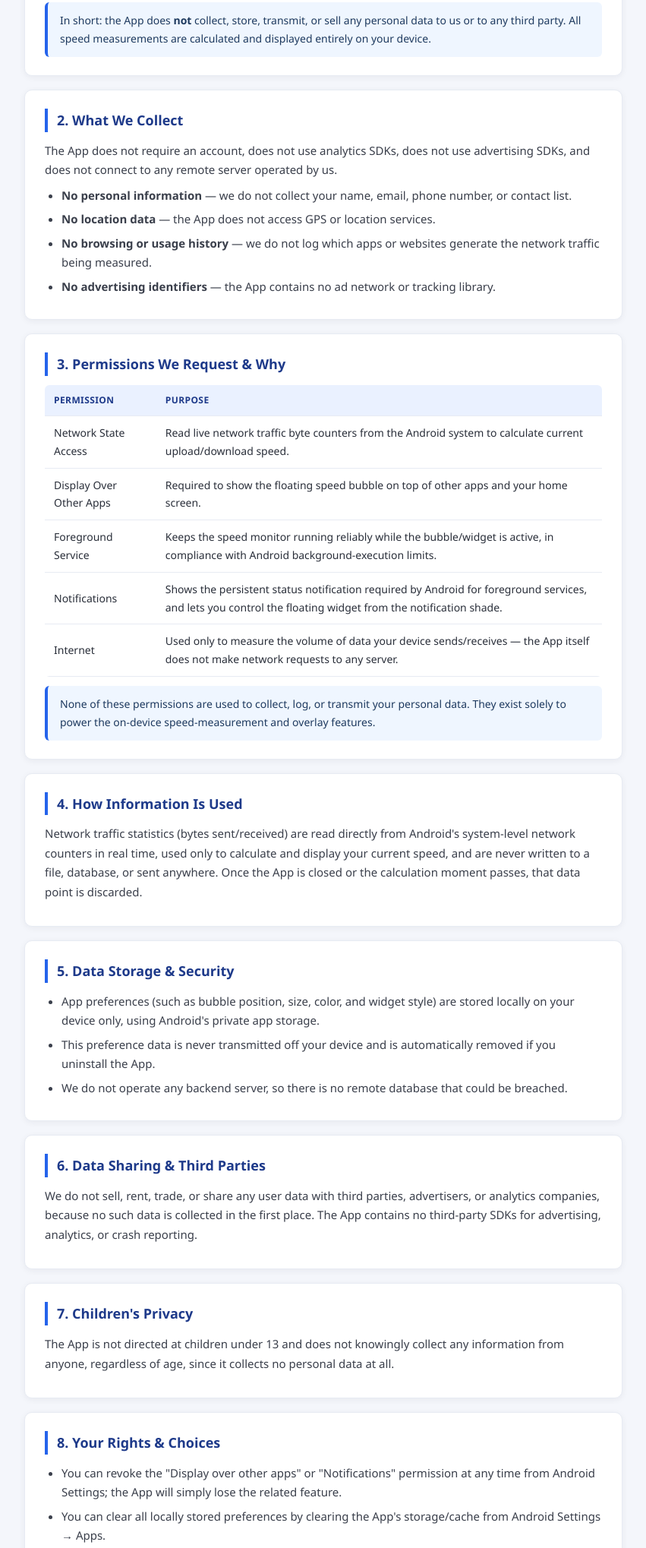
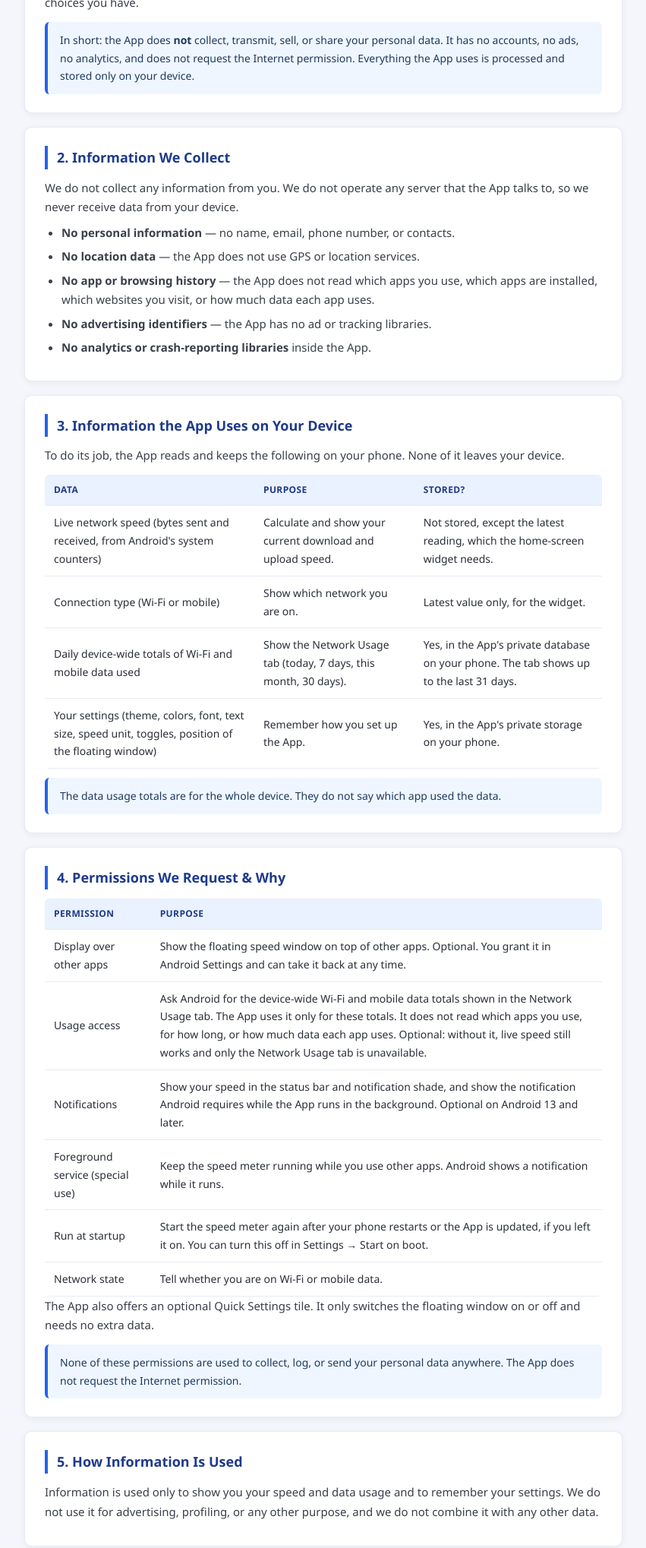
Before and after one commit to saurabhkaipurkar/Float-Internet-Meter, a plain HTML site: page privacy.html in a window 1280 px wide. Shown: the part 323-2361 px from the top of the page at 76% size, without its empty margins (214-1065 px from the left). Drawn offline with Linux system fonts and the light colour scheme.

Commit message:
Update privacy policy details and sections

```diff
--- a/privacy.html
+++ b/privacy.html
@@ -12,131 +12,196 @@
 
   <header>
     <h1>Privacy Policy</h1>
-    <p>Float Internet Meter &nbsp;|&nbsp; Last updated: August 6, 2026</p>
+    <p>Float Internet Meter &nbsp;|&nbsp; Last updated: October 27, 2026</p>
   </header>
 
   <main>
 
     <section id="overview">
       <h2>1. Overview</h2>
-      <p>Float Internet Meter ("the App", "we", "our") is an Android utility that displays a real-time floating
-        bubble and home-screen widget showing your device's live internet upload and download speed. This Privacy Policy
-        explains what information the App accesses, how it is used, and your rights regarding that information.</p>
-      <div class="note">In short: the App does <strong>not</strong> collect, store, transmit, or sell any personal data
-        to us or to any third party. All speed measurements are calculated and displayed entirely on your device.</div>
+      <p>Float Internet Meter ("the App", "we", "our") is an Android utility that shows your live internet speed in a
+        floating window, in the status bar, and in a home-screen widget. It also shows how much Wi-Fi and mobile data
+        your device has used. The App is published by DEVELOPER_NAME ("the Developer"). This Privacy Policy explains
+        what the App accesses on your device, how that information is used, and the choices you have.</p>
+      <div class="note">In short: the App does <strong>not</strong> collect, transmit, sell, or share your personal
+        data. It has no accounts, no ads, no analytics, and does not request the Internet permission. Everything the
+        App uses is processed and stored only on your device.</div>
     </section>
 
     <section id="collect">
-      <h2>2. What We Collect</h2>
-      <p>The App does not require an account, does not use analytics SDKs, does not use advertising SDKs, and does not
-        connect to any remote server operated by us.</p>
+      <h2>2. Information We Collect</h2>
+      <p>We do not collect any information from you. We do not operate any server that the App talks to, so we never
+        receive data from your device.</p>
       <ul>
-        <li><strong>No personal information</strong> — we do not collect your name, email, phone number, or contact
-          list.</li>
-        <li><strong>No location data</strong> — the App does not access GPS or location services.</li>
-        <li><strong>No browsing or usage history</strong> — we do not log which apps or websites generate the network
-          traffic being measured.</li>
-        <li><strong>No advertising identifiers</strong> — the App contains no ad network or tracking library.</li>
+        <li><strong>No personal information</strong> — no name, email, phone number, or contacts.</li>
+        <li><strong>No location data</strong> — the App does not use GPS or location services.</li>
+        <li><strong>No app or browsing history</strong> — the App does not read which apps you use, which apps are
+          installed, which websites you visit, or how much data each app uses.</li>
+        <li><strong>No advertising identifiers</strong> — the App has no ad or tracking libraries.</li>
+        <li><strong>No analytics or crash-reporting libraries</strong> inside the App.</li>
       </ul>
     </section>
 
+    <section id="device-data">
+      <h2>3. Information the App Uses on Your Device</h2>
+      <p>To do its job, the App reads and keeps the following on your phone. None of it leaves your device.</p>
+      <table>
+        <tr>
+          <th>Data</th>
+          <th>Purpose</th>
+          <th>Stored?</th>
+        </tr>
+        <tr>
+          <td>Live network speed (bytes sent and received, from Android's system counters)</td>
+          <td>Calculate and show your current download and upload speed.</td>
+          <td>Not stored, except the latest reading, which the home-screen widget needs.</td>
+        </tr>
+        <tr>
+          <td>Connection type (Wi-Fi or mobile)</td>
+          <td>Show which network you are on.</td>
+          <td>Latest value only, for the widget.</td>
+        </tr>
+        <tr>
+          <td>Daily device-wide totals of Wi-Fi and mobile data used</td>
+          <td>Show the Network Usage tab (today, 7 days, this month, 30 days).</td>
+          <td>Yes, in the App's private database on your phone. The tab shows up to the last 31 days.</td>
+        </tr>
+        <tr>
+          <td>Your settings (theme, colors, font, text size, speed unit, toggles, position of the floating window)
+          </td>
+          <td>Remember how you set up the App.</td>
+          <td>Yes, in the App's private storage on your phone.</td>
+        </tr>
+      </table>
+      <div class="note">The data usage totals are for the whole device. They do not say which app used the data.</div>
+    </section>
+
     <section id="permissions">
-      <h2>3. Permissions We Request & Why</h2>
+      <h2>4. Permissions We Request &amp; Why</h2>
       <table>
         <tr>
           <th>Permission</th>
           <th>Purpose</th>
         </tr>
         <tr>
-          <td>Network State Access</td>
-          <td>Read live network traffic byte counters from the Android system to calculate current upload/download
-            speed.</td>
+          <td>Display over other apps</td>
+          <td>Show the floating speed window on top of other apps. Optional. You grant it in Android Settings and can
+            take it back at any time.</td>
         </tr>
         <tr>
-          <td>Display Over Other Apps</td>
-          <td>Required to show the floating speed bubble on top of other apps and your home screen.</td>
-        </tr>
-        <tr>
-          <td>Foreground Service</td>
-          <td>Keeps the speed monitor running reliably while the bubble/widget is active, in compliance with Android
-            background-execution limits.</td>
+          <td>Usage access</td>
+          <td>Ask Android for the device-wide Wi-Fi and mobile data totals shown in the Network Usage tab. The App
+            uses it only for these totals. It does not read which apps you use, for how long, or how much data each app
+            uses. Optional: without it, live speed still works and only the Network Usage tab is unavailable.</td>
         </tr>
         <tr>
           <td>Notifications</td>
-          <td>Shows the persistent status notification required by Android for foreground services, and lets you control
-            the floating widget from the notification shade.</td>
+          <td>Show your speed in the status bar and notification shade, and show the notification Android requires
+            while the App runs in the background. Optional on Android 13 and later.</td>
         </tr>
         <tr>
-          <td>Internet</td>
-          <td>Used only to measure the volume of data your device sends/receives — the App itself does not make network
-            requests to any server.</td>
+          <td>Foreground service (special use)</td>
+          <td>Keep the speed meter running while you use other apps. Android shows a notification while it runs.</td>
+        </tr>
+        <tr>
+          <td>Run at startup</td>
+          <td>Start the speed meter again after your phone restarts or the App is updated, if you left it on. You can
+            turn this off in Settings &rarr; Start on boot.</td>
+        </tr>
+        <tr>
+          <td>Network state</td>
+          <td>Tell whether you are on Wi-Fi or mobile data.</td>
         </tr>
       </table>
-      <div class="note">None of these permissions are used to collect, log, or transmit your personal data. They exist
-        solely to power the on-device speed-measurement and overlay features.</div>
+      <p>The App also offers an optional Quick Settings tile. It only switches the floating window on or off and needs
+        no extra data.</p>
+      <div class="note">None of these permissions are used to collect, log, or send your personal data anywhere. The
+        App does not request the Internet permission.</div>
     </section>
 
     <section id="usage">
-      <h2>4. How Information Is Used</h2>
-      <p>Network traffic statistics (bytes sent/received) are read directly from Android's system-level network counters
-        in real time, used only to calculate and display your current speed, and are never written to a file, database,
-        or sent anywhere. Once the App is closed or the calculation moment passes, that data point is discarded.</p>
+      <h2>5. How Information Is Used</h2>
+      <p>Information is used only to show you your speed and data usage and to remember your settings. We do not use it
+        for advertising, profiling, or any other purpose, and we do not combine it with any other data.</p>
     </section>
 
     <section id="storage">
-      <h2>5. Data Storage & Security</h2>
+      <h2>6. Storage, Security &amp; Retention</h2>
       <ul>
-        <li>App preferences (such as bubble position, size, color, and widget style) are stored locally on your device
-          only, using Android's private app storage.</li>
-        <li>This preference data is never transmitted off your device and is automatically removed if you uninstall the
-          App.</li>
-        <li>We do not operate any backend server, so there is no remote database that could be breached.</li>
+        <li>All data is kept in the App's private storage on your device, which other apps cannot read under normal
+          Android protections.</li>
+        <li>The App does not turn on Android's automatic backup for its data, so it is not copied to cloud backups by
+          the App.</li>
+        <li>We run no backend server, so there is no remote database of your data that could be breached.</li>
+        <li>Data stays on your device until you delete it. See "Your Rights &amp; Choices" below.</li>
       </ul>
     </section>
 
     <section id="sharing">
-      <h2>6. Data Sharing & Third Parties</h2>
-      <p>We do not sell, rent, trade, or share any user data with third parties, advertisers, or analytics companies,
-        because no such data is collected in the first place. The App contains no third-party SDKs for advertising,
-        analytics, or crash reporting.</p>
+      <h2>7. Sharing &amp; Third Parties</h2>
+      <p>We do not sell, rent, trade, or share your data with anyone, because we do not have it. The App contains no
+        third-party SDKs for advertising or analytics.</p>
+      <p>Some buttons hand you over to other apps, only when you tap them:</p>
+      <ul>
+        <li><strong>Share App</strong> opens the Android share sheet, and the app you pick receives only the link
+          text.</li>
+        <li><strong>Rate Us</strong> opens Google Play.</li>
+        <li><strong>Contact Developer</strong> opens your email app. We receive only what you choose to send.</li>
+        <li><strong>Privacy Policy and Terms</strong> open in your web browser.</li>
+      </ul>
+      <p>Those apps have their own privacy policies. Separately, Google Play and Android may collect technical
+        information (for example crash reports, if you allowed it on your device) under Google's own policies. We do
+        not receive personal information from this.</p>
+    </section>
+
+    <section id="rights">
+      <h2>8. Your Rights &amp; Choices</h2>
+      <ul>
+        <li>Take back "Display over other apps", "Usage access", or "Notifications" at any time in Android Settings.
+          The App then loses only the related feature.</li>
+        <li>Open the App &rarr; Settings &rarr; <strong>Reset All Data</strong> to erase your settings and stop the
+          meter.</li>
+        <li>Android Settings &rarr; Apps &rarr; Float Internet Meter &rarr; Storage &rarr; <strong>Clear
+            data</strong> removes everything the App stored, including the saved daily totals.</li>
+        <li>Uninstalling the App removes all data it stored on your device.</li>
+      </ul>
+      <p>Because we hold no personal data about you, there is nothing on our side to access, correct, export, or
+        delete. If you still have a question or request, write to us using the contact details below.</p>
     </section>
 
     <section id="children">
-      <h2>7. Children's Privacy</h2>
-      <p>The App is not directed at children under 13 and does not knowingly collect any information from anyone,
-        regardless of age, since it collects no personal data at all.</p>
+      <h2>9. Children's Privacy</h2>
+      <p>The App is a general utility and is not directed at children under 13. It does not knowingly collect
+        information from anyone, whatever their age, because it collects no personal data.</p>
     </section>
 
-    <section id="rights">
-      <h2>8. Your Rights & Choices</h2>
-      <ul>
-        <li>You can revoke the "Display over other apps" or "Notifications" permission at any time from Android
-          Settings; the App will simply lose the related feature.</li>
-        <li>You can clear all locally stored preferences by clearing the App's storage/cache from Android Settings →
-          Apps.</li>
-        <li>Uninstalling the App permanently removes all locally stored data associated with it.</li>
-      </ul>
+    <section id="laws">
+      <h2>10. Applicable Laws</h2>
+      <p>This policy is written to meet Google Play's User Data policy and with applicable privacy laws in mind,
+        including India's Digital Personal Data Protection Act, 2023, and, where they apply, the GDPR and CCPA. Because
+        the App does not collect or share personal data, most obligations about collecting, sharing, or selling data
+        do not arise.</p>
     </section>
 
     <section id="changes">
-      <h2>9. Changes to This Policy</h2>
-      <p>We may update this Privacy Policy from time to time to reflect changes in the App's functionality or legal
-        requirements. Material changes will be reflected by an updated "Last updated" date at the top of this page.
-        Continued use of the App after changes are posted constitutes acceptance of the revised policy.</p>
+      <h2>11. Changes to This Policy</h2>
+      <p>We may update this Privacy Policy when the App changes or the law requires it. The "Last updated" date at the
+        top shows the latest version. If a change affects how your data is handled, we will make it clear in the App
+        or on the Google Play listing.</p>
     </section>
 
     <section id="contact">
-      <h2>10. Contact Us</h2>
+      <h2>12. Contact Us</h2>
       <div class="contact-block">
         <p>Questions about this Privacy Policy? Reach out to us:</p>
-        <p><strong>Siddharth Ratan Gedam</strong></p>
-        <p><a href="mailto:thesiddharthgedam@gmail.com">thesiddharthgedam@gmail.com</a></p>
+        <p><strong>DEVELOPER_NAME</strong></p>
+        <p><a href="mailto:CONTACT_EMAIL">CONTACT_EMAIL</a></p>
         <p>India</p>
       </div>
     </section>
 
     <div class="link-block">
-      <p>Also read our <a href="terms.html">Terms & Conditions</a></p>
+      <p>Also read our <a href="terms.html">Terms &amp; Conditions</a></p>
     </div>
 
   </main>
```
